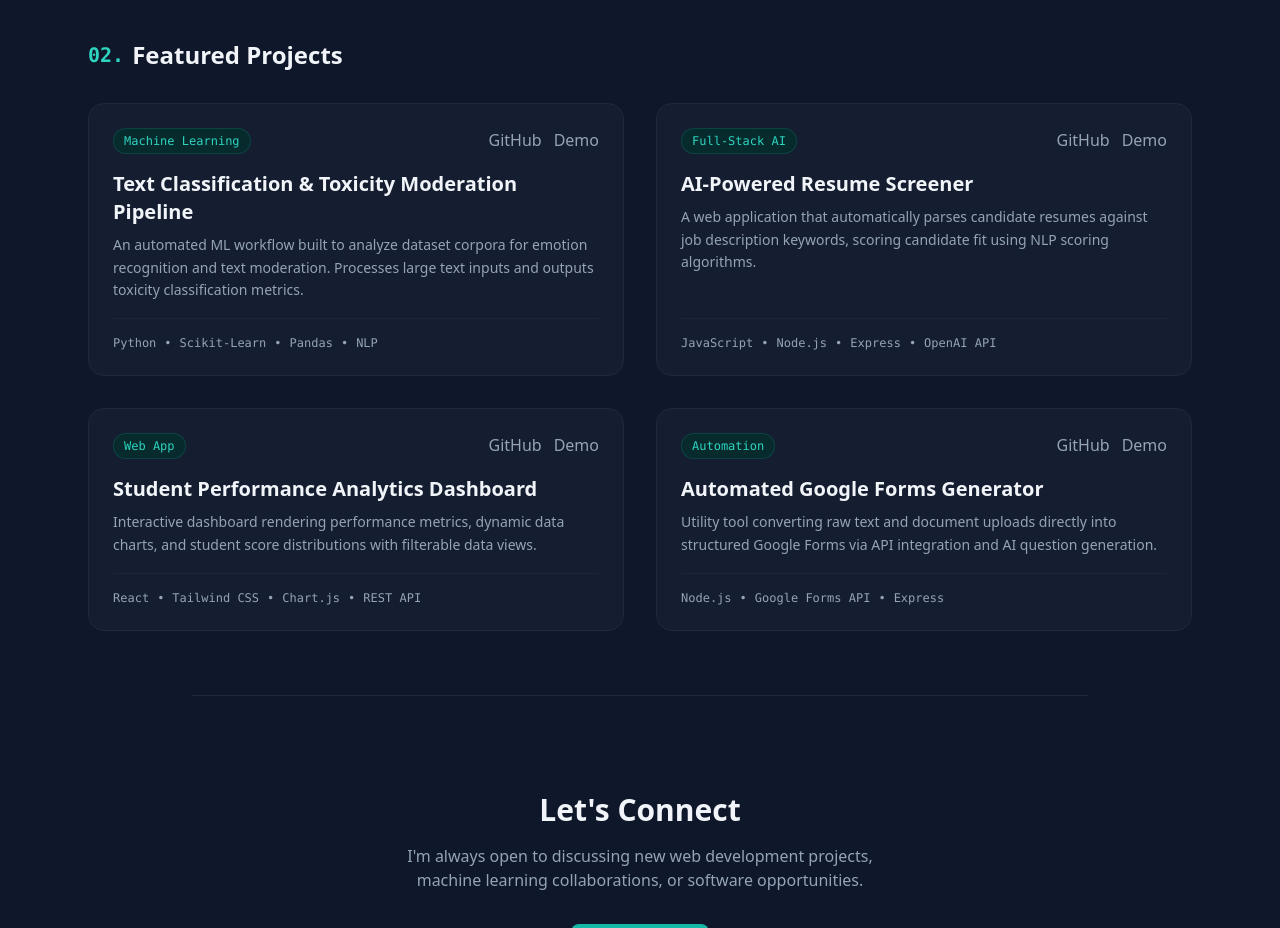
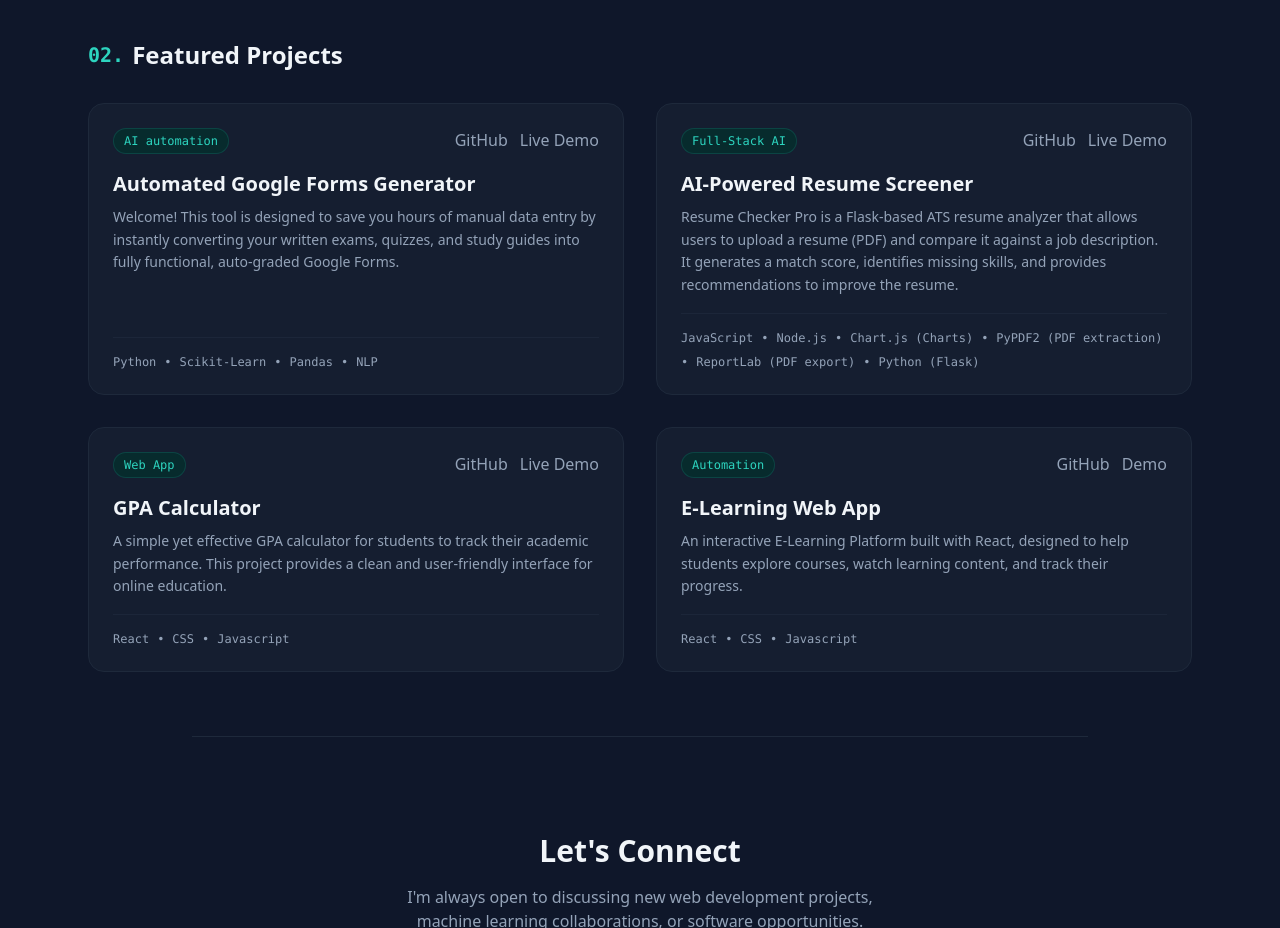
Before and after one commit to gaiuso33/Gaius-portfolio, a plain HTML site: page index.html in a window 1280 px wide. Shown: the part 1020-1948 px from the top of the page. Drawn offline with nearby package versions, Linux system fonts and the light colour scheme.

Commit message:
Update project descriptions and links in index.html

```diff
--- a/index.html
+++ b/index.html
@@ -79,15 +79,15 @@
       <div class="bg-slate-800/40 border border-slate-800 rounded-2xl p-6 hover:border-slate-700 transition flex flex-col justify-between">
         <div>
           <div class="flex justify-between items-start mb-4">
-            <span class="text-xs font-mono text-teal-400 bg-teal-950/80 border border-teal-800/50 px-2.5 py-1 rounded-full">Machine Learning</span>
+            <span class="text-xs font-mono text-teal-400 bg-teal-950/80 border border-teal-800/50 px-2.5 py-1 rounded-full">AI automation</span>
             <div class="flex space-x-3 text-slate-400">
-              <a href="#" class="hover:text-teal-400 transition" title="GitHub Repo">GitHub</a>
-              <a href="#" class="hover:text-teal-400 transition" title="Live Demo">Demo</a>
+              <a href="https://github.com/gaiuso33/form-generator-ui" target="_blank" class="hover:text-teal-400 transition" title="GitHub Repo">GitHub</a>
+              <a href="https://form-generator-ui.vercel.app" target="_blank" class="hover:text-teal-400 transition" title="Live Demo">Live Demo</a>
             </div>
           </div>
-          <h3 class="text-xl font-bold text-slate-100 mb-2">Text Classification & Toxicity Moderation Pipeline</h3>
+          <h3 class="text-xl font-bold text-slate-100 mb-2">Automated Google Forms Generator</h3>
           <p class="text-slate-400 text-sm mb-4 leading-relaxed">
-            An automated ML workflow built to analyze dataset corpora for emotion recognition and text moderation. Processes large text inputs and outputs toxicity classification metrics.
+            Welcome! This tool is designed to save you hours of manual data entry by instantly converting your written exams, quizzes, and study guides into fully functional, auto-graded Google Forms.
           </p>
         </div>
         <div>
@@ -102,18 +102,18 @@
           <div class="flex justify-between items-start mb-4">
             <span class="text-xs font-mono text-teal-400 bg-teal-950/80 border border-teal-800/50 px-2.5 py-1 rounded-full">Full-Stack AI</span>
             <div class="flex space-x-3 text-slate-400">
-              <a href="#" class="hover:text-teal-400 transition">GitHub</a>
-              <a href="#" class="hover:text-teal-400 transition">Demo</a>
+              <a href="https://github.com/gaiuso33/resume-checker-main" target="_blank" class="hover:text-teal-400 transition">GitHub</a>
+              <a href="https://resume-checker-main-2.onrender.com" target="_blank" class="hover:text-teal-400 transition">Live Demo</a>
             </div>
           </div>
           <h3 class="text-xl font-bold text-slate-100 mb-2">AI-Powered Resume Screener</h3>
           <p class="text-slate-400 text-sm mb-4 leading-relaxed">
-            A web application that automatically parses candidate resumes against job description keywords, scoring candidate fit using NLP scoring algorithms.
+            Resume Checker Pro is a Flask-based ATS resume analyzer that allows users to upload a resume (PDF) and compare it against a job description. It generates a match score, identifies missing skills, and provides recommendations to improve the resume.
           </p>
         </div>
         <div>
           <div class="flex flex-wrap gap-2 pt-4 border-t border-slate-800/80 text-xs font-mono text-slate-400">
-            <span>JavaScript</span> • <span>Node.js</span> • <span>Express</span> • <span>OpenAI API</span>
+            <span>JavaScript</span> • <span>Node.js</span> • <span>Chart.js (Charts)</span> • <span>PyPDF2 (PDF extraction)</span>• <span>ReportLab (PDF export)</span>• <span>Python (Flask)</span>
           </div>
         </div>
       </div>
@@ -123,18 +123,18 @@
           <div class="flex justify-between items-start mb-4">
             <span class="text-xs font-mono text-teal-400 bg-teal-950/80 border border-teal-800/50 px-2.5 py-1 rounded-full">Web App</span>
             <div class="flex space-x-3 text-slate-400">
-              <a href="#" class="hover:text-teal-400 transition">GitHub</a>
-              <a href="#" class="hover:text-teal-400 transition">Demo</a>
+              <a href="https://github.com/gaiuso33/gpa-calculator-web/" target="_blank" class="hover:text-teal-400 transition">GitHub</a>
+              <a href="https://gaiuso33.github.io/gpa-calculator-web/" target="_blank" class="hover:text-teal-400 transition">Live Demo</a>
             </div>
           </div>
-          <h3 class="text-xl font-bold text-slate-100 mb-2">Student Performance Analytics Dashboard</h3>
-          <p class="text-slate-400 text-sm mb-4 leading-relaxed">
-            Interactive dashboard rendering performance metrics, dynamic data charts, and student score distributions with filterable data views.
+          <h3 class="text-xl font-bold text-slate-100 mb-2">GPA Calculator</h3>
+          <p class="text-slate-400 text-sm mb-4 leading-relaxed">A simple yet effective GPA calculator for students to track their academic performance.
+          This project provides a clean and user-friendly interface for online education.
           </p>
         </div>
         <div>
           <div class="flex flex-wrap gap-2 pt-4 border-t border-slate-800/80 text-xs font-mono text-slate-400">
-            <span>React</span> • <span>Tailwind CSS</span> • <span>Chart.js</span> • <span>REST API</span>
+            <span>React</span> • <span>CSS</span> • <span>Javascript</span>
           </div>
         </div>
       </div>
@@ -144,18 +144,19 @@
           <div class="flex justify-between items-start mb-4">
             <span class="text-xs font-mono text-teal-400 bg-teal-950/80 border border-teal-800/50 px-2.5 py-1 rounded-full">Automation</span>
             <div class="flex space-x-3 text-slate-400">
-              <a href="#" class="hover:text-teal-400 transition">GitHub</a>
-              <a href="#" class="hover:text-teal-400 transition">Demo</a>
+              <a href="https://github.com/gaiuso33/e-learning-app" target="_blank" class="hover:text-teal-400 transition">GitHub</a>
+              <a href="https://e-learning-app.vercel.app" target="_blank" class="hover:text-teal-400 transition">Demo</a>
             </div>
           </div>
-          <h3 class="text-xl font-bold text-slate-100 mb-2">Automated Google Forms Generator</h3>
+          <h3 class="text-xl font-bold text-slate-100 mb-2">E-Learning Web App</h3>
           <p class="text-slate-400 text-sm mb-4 leading-relaxed">
-            Utility tool converting raw text and document uploads directly into structured Google Forms via API integration and AI question generation.
+            An interactive E-Learning Platform built with React, designed to help students explore courses, watch learning content,
+            and track their progress.
           </p>
         </div>
         <div>
           <div class="flex flex-wrap gap-2 pt-4 border-t border-slate-800/80 text-xs font-mono text-slate-400">
-            <span>Node.js</span> • <span>Google Forms API</span> • <span>Express</span>
+            <span>React</span> • <span>CSS</span> • <span>Javascript</span>
           </div>
         </div>
       </div>
@@ -168,13 +169,13 @@
     <p class="text-slate-400 max-w-lg mx-auto mb-8">
       I'm always open to discussing new web development projects, machine learning collaborations, or software opportunities.
     </p>
-    <a href="mailto:your-email@example.com" class="inline-block px-8 py-4 bg-teal-500 text-slate-950 font-bold rounded-lg hover:bg-teal-400 transition shadow-lg shadow-teal-500/20 mb-12">
+    <a href="mailto:oluwolegaiusayokunle@gmail.com" class="inline-block px-8 py-4 bg-teal-500 text-slate-950 font-bold rounded-lg hover:bg-teal-400 transition shadow-lg shadow-teal-500/20 mb-12">
       Say Hello
     </a>
     <div class="flex justify-center space-x-6 text-slate-400 text-sm">
-      <a href="https://github.com" target="_blank" class="hover:text-teal-400 transition">GitHub</a>
+      <a href="https://github.com/gaiuso33" target="_blank" class="hover:text-teal-400 transition">GitHub</a>
       <a href="https://linkedin.com" target="_blank" class="hover:text-teal-400 transition">LinkedIn </a>
-      <a href="https://twitter.com" target="_blank" class="hover:text-teal-400 transition">X / Twitter</a>
+      <a href="https://twitter.com/4charactas" target="_blank" class="hover:text-teal-400 transition">X / Twitter</a>
     </div>
   </section>
 
```
